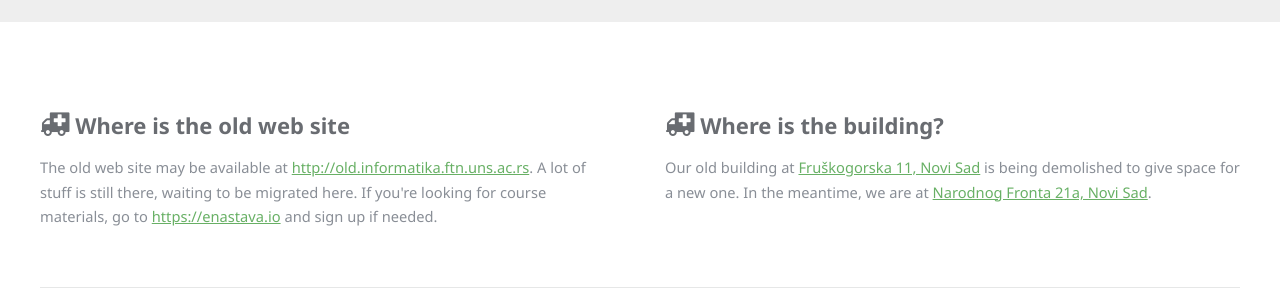
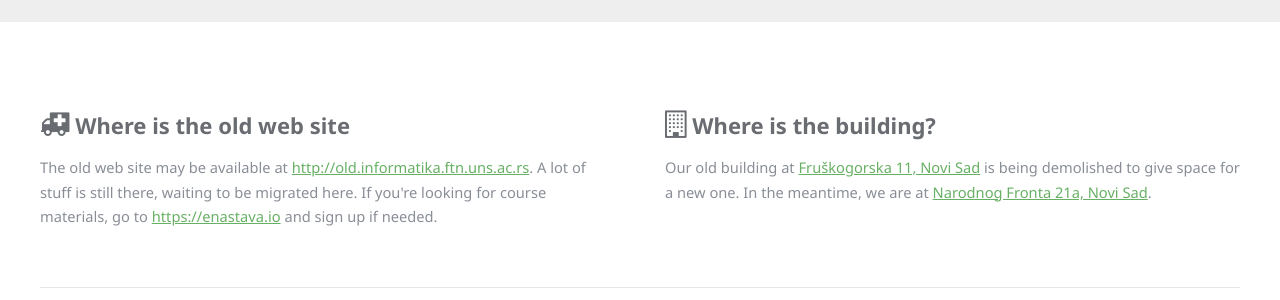
Before and after one commit to unsftn/informatika, a Jekyll site: the page built from index.html, in a window 1280 px wide. Shown: the part 1285-1585 px from the top of the page. Built offline with Jekyll 4.4.1, drawn with Linux system fonts in a browser that asks for light colours.

Commit message:
Promena ikone za obavestenje

```diff
--- a/_layouts/home.html
+++ b/_layouts/home.html
@@ -61,7 +61,7 @@
               <a href="http://devhub.sh" class="icon fa-arrow-right button">More</a>
               -->
               <header>
-                <h2><span class="icon fa-ambulance right"></span> Where is the building?</h2>
+                <h2><span class="icon fa-building-o right"></span> Where is the building?</h2>
               </header>
               <p>Our old building at <a href="https://www.google.com/maps/place//@45.2445086,19.8477137,19z/data=!4m2!3m1!1s0x0000000000000000:0x4a4e31a14698c23b">Fruškogorska 11, Novi Sad</a> is being demolished to give space for a new one. In the meantime, we are at <a href="https://www.google.com/maps/place/%D0%A4%D0%A2%D0%9D-%D0%A1%D0%98%D0%98%D0%A2/@45.2397092,19.8376759,19.89z/data=!4m5!1m2!3m1!1s0x0000000000000000:0x4a4e31a14698c23b!3m1!1s0x0000000000000000:0x79940bd3b2cc0561">Narodnog Fronta 21a, Novi Sad</a>.</p>
             </section>
```
